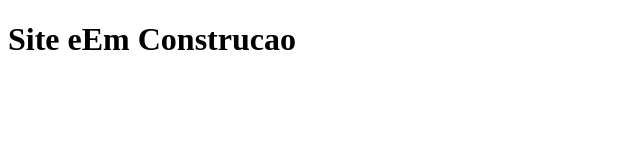
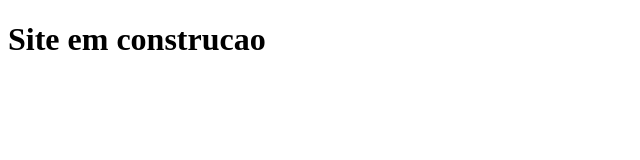
Before and after one commit to drohiro/clone-tabnews, a Next.js app: page / in a window 1280 px wide. Shown: the top 160 px of the page, without its empty margins (0-640 px from the left). Built offline with nearby package versions, Linux system fonts and the light colour scheme.

Commit message:
ajuste frase

```diff
--- a/pages/index.js
+++ b/pages/index.js
@@ -1,5 +1,5 @@
 function Home() {
-  return <h1>Site eEm Construcao</h1>;
+  return <h1>Site em construcao</h1>;
 }
 
 export default Home;
```
